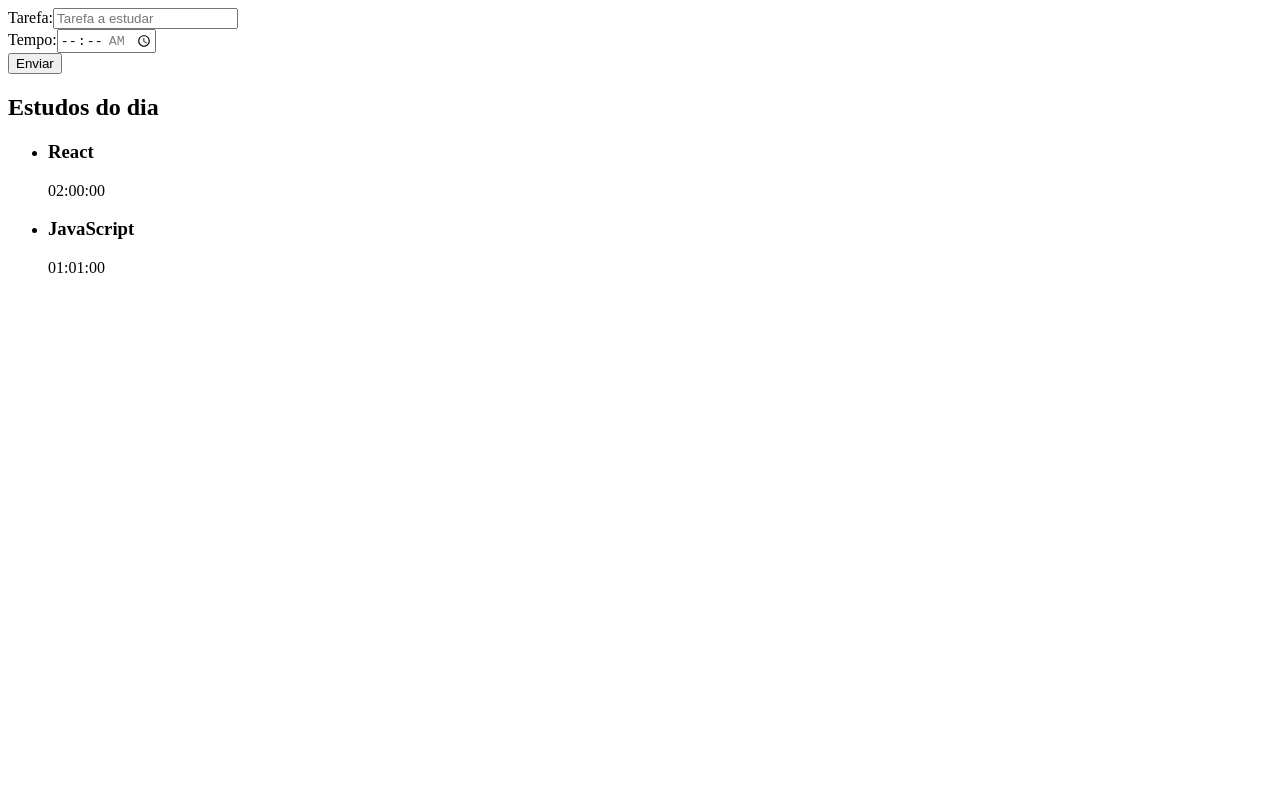
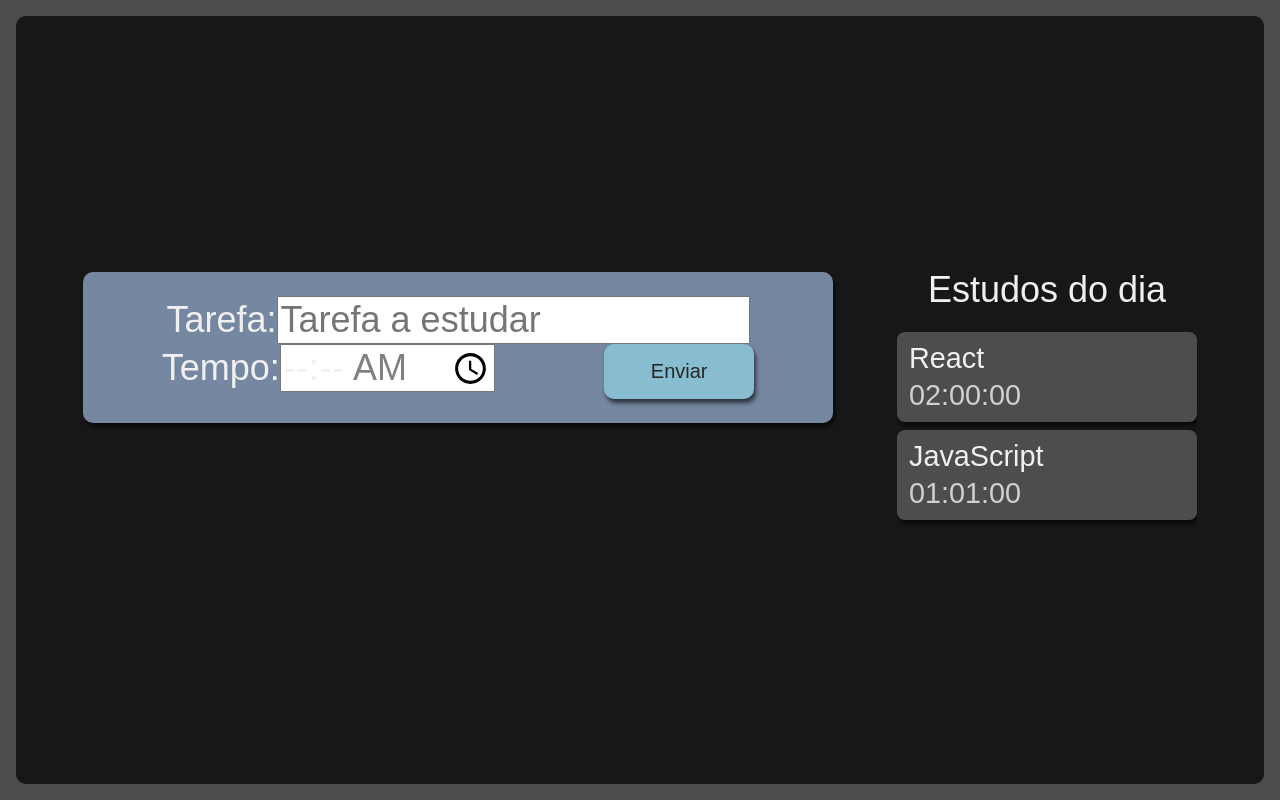
Before and after one commit to GuiRoger/ToDoList-Alura, a React (Create React App) app: page / in a window 1280 px wide. Built offline with nearby package versions, Linux system fonts and the light colour scheme.

Commit message:
Inserido Styled-components, e adicionado os estilos dos components através do mesmo.

```diff
--- a/package.json
+++ b/package.json
@@ -10,9 +10,11 @@
     "@types/node": "^16.7.13",
     "@types/react": "^18.0.0",
     "@types/react-dom": "^18.0.0",
+    "babel-template": "^6.26.0",
     "react": "^18.1.0",
     "react-dom": "^18.1.0",
     "react-scripts": "5.0.1",
+    "styled-components": "^5.3.5",
     "typescript": "^4.4.2",
     "web-vitals": "^2.1.0"
   },
@@ -39,5 +41,9 @@
       "last 1 firefox version",
       "last 1 safari version"
     ]
+  },
+  "devDependencies": {
+    "@types/styled-components": "^5.1.25",
+    "babel-plugin-styled-components": "^2.0.7"
   }
 }
--- a/src/App.tsx
+++ /dev/null
@@ -1,15 +0,0 @@
-import React from 'react';
-import Form from './components/form';
-import List from './components/list';
-
-
-function App() {
-  return (
-    <div className="App">
-      <Form/>
-      <List/>
-    </div>
-  );
-}
-
-export default App;
--- a/src/components/button/index.tsx
+++ b/src/components/button/index.tsx
@@ -1,11 +1,22 @@
-import React, { ButtonHTMLAttributes } from 'react';
+import React from 'react';
+import styled from 'styled-components';
 
-interface ButtonProps extends ButtonHTMLAttributes<HTMLButtonElement> {
-  text:string;
-  id:string;
-}
 
-const Button : React.FC<ButtonProps> = ({text,onChange,id,type}) => {
-  return <button type={type} onChange={onChange} id={id}>{text}</button>
+function Button() {
+  const BotaoEstilizado = styled.button`align-self: center;
+  background-color: #88bcd1;
+  border-radius: 10px;
+  box-shadow: 2px 4px 4px #0000009F;
+  color: #272626;
+  cursor: pointer;
+  font-size: 1.25rem;
+  padding: 16px;
+  width: 150px;
+
+  &:active {
+    background-color: #7CA6B7;
+    box-shadow: 2px 2px 4px #0000009F inset;
+  }`;
+  return <BotaoEstilizado >Enviar</BotaoEstilizado>;
 }
 export default Button;
--- a/src/components/form/index.tsx
+++ b/src/components/form/index.tsx
@@ -1,4 +1,5 @@
 import React from 'react';
+import styled from 'styled-components';
 import Button from '../button';
 
 interface FormProps {
@@ -7,9 +8,70 @@
 }
 
 function Form () {
+  const FormStyled = styled.form`
+  display:flex;
+  flex-direction: column;
+  grid-area: nova-tarefa;
+  background-color: #7687A1;
+  border-radius: 10px;
+  box-shadow: 2px 4px 4px #0000009F;
+  padding: 12px;
 
+  .inputContainer {
+    display: flex;
+    flex-direction: column;
+    width: 100%;
+    margin-bottom: 16px;
+
+    label {
+      margin-bottom: 8px;
+      font-size: 1.25rem;
+    }
+
+    input {
+      width: 100%;
+      padding: 8px 12px 4px;
+      box-sizing: border-box;
+      border: unset;
+      border-radius: 5px;
+      background-color: #5D677C;
+      box-shadow: 0px 2px 4px #2D2B2B9F inset;
+
+      &::placeholder {
+        color: #BFBFBF;
+      }
+    }
+  }
+
+  @media screen and (min-width: 1280px) {
+    flex-direction: row;
+    flex-wrap: wrap;
+    justify-content: space-around;
+    font-size: 2.25rem;
+    padding: 24px;
+    box-sizing: border-box;
+
+    .inputContainer {
+      width: calc(60% - 12px);
+
+      &:last-of-type {
+        width: 40%;
+      }
+
+      label {
+        font-size: 2rem;
+      }
+
+      input {
+        height: 100%;
+        font-size: 1.75rem;
+      }
+    }
+  }
+
+  `;
   return (
-    <form>
+    <FormStyled>
       <div className="form-control">
         <label htmlFor="tarefa">Tarefa:</label>
         <input
@@ -31,9 +93,9 @@
         required
         />
       </div>
-      <Button text="Enviar" id="SubmitButton"/>
+      <Button />
 
-    </form>
+    </FormStyled>
   );
 }
 
--- a/src/components/list/index.tsx
+++ b/src/components/list/index.tsx
@@ -1,22 +1,28 @@
 import React from 'react';
+import styled from 'styled-components';
+
+import { StyledComponent} from 'styled-components';
+import {ListaStyledComponent,ItemStyledComponent} from './list';
+
+export default function List() {
 
 
-export default function List() {
   const tarefas = [
     { name: 'React', tempo: '02:00:00' },
     { name: 'JavaScript', tempo: '01:01:00' }
   ]
   return (
-    <aside>
+    <ListaStyledComponent>
       <h2>Estudos do dia</h2>
       <ul>
+
         {tarefas.map((item,index) => (
-          <li key={index}>
+          <ItemStyledComponent  key={index}>
             <h3>{item.name}</h3>
             <span>{item.tempo}</span>
-          </li>
+          </ItemStyledComponent>
         ))}
       </ul>
-    </aside>
+    </ListaStyledComponent>
   )
 }
--- /dev/null
+++ b/src/components/list/list.ts
@@ -0,0 +1,56 @@
+import styled from "styled-components";
+
+export const  ListaStyledComponent = styled.aside`
+grid-area: tarefas;
+height: 100%;
+
+h2 {
+ font-size: 1.25rem;
+ margin-bottom: 12px;
+}
+
+ul {
+ max-height: 350px;
+ overflow-y: scroll;
+ scrollbar-width: thin;
+}
+
+@media screen and (min-width:1280px) {
+
+ h2{
+   text-align: center;
+   font-size: 2.25rem;
+   margin-bottom: 24px;
+ }
+
+ ul {
+   overflow: auto;
+   max-height: 500px;
+ }
+}
+`;
+
+
+
+export const ItemStyledComponent = styled.li`
+background-color: #4D4D4D;
+border-radius: 8px;
+box-shadow: 2px 4px 4px #0000009F;
+padding: 12px;
+margin-bottom: 8px;
+position: relative;
+cursor: pointer;
+
+h3 {
+  margin-bottom: 8px;
+  word-break: break-all;
+}
+
+span {
+  color: #D0D0D0;
+}
+
+@media screen and (min-width:1280px) {
+  font-size: 1.8rem;
+}
+`;
--- /dev/null
+++ b/src/index.css
@@ -0,0 +1,95 @@
+html, body, div, span, applet, object, iframe,
+h1, h2, h3, h4, h5, h6, p, blockquote, pre,
+a, abbr, acronym, address, big, cite, code,
+del, dfn, em, img, ins, kbd, q, s, samp,
+small, strike, strong, sub, sup, tt, var,
+b, u, i, center,
+dl, dt, dd, ol, ul, li,
+fieldset, form, label, legend,
+table, caption, tbody, tfoot, thead, tr, th, td,
+article, aside, canvas, details, embed,
+figure, figcaption, footer, header, hgroup,
+menu, nav, output, ruby, section, summary,
+time, mark, audio, video {
+	margin: 0;
+	padding: 0;
+	border: 0;
+	font-size: 100%;
+	font: inherit;
+	vertical-align: baseline;
+}
+/* HTML5 display-role reset for older browsers */
+article, aside, details, figcaption, figure,
+footer, header, hgroup, menu, nav, section {
+	display: block;
+}
+body {
+	line-height: 1;
+}
+ol, ul {
+	list-style: none;
+}
+blockquote, q {
+	quotes: none;
+}
+blockquote:before, blockquote:after,
+q:before, q:after {
+	content: '';
+	content: none;
+}
+table {
+	border-collapse: collapse;
+	border-spacing: 0;
+}
+
+
+input {
+	font-family: inherit;
+	font-size: inherit;
+	font-weight: inherit;
+	color: inherit;
+}
+
+button {
+	border: unset;
+	background-color: unset;
+	font-family: inherit;
+	font-size: inherit;
+	font-weight: inherit;
+	color: inherit;
+}
+
+@import url('https://fonts.googleapis.com/css2?family=Manjari&display=swap');
+
+body {
+	display: flex;
+	justify-content: center;
+	font-family: 'Manjari', sans-serif;
+	color: #F0F0F0;
+	background-color: #4C4C4C;
+	height: 100%;
+	width: 100%;
+	padding: 16px;
+	box-sizing: border-box;
+}
+
+#root {
+	width: 100%;
+}
+
+::-webkit-scrollbar {
+	width: 8px;
+}
+
+::-webkit-scrollbar-track {
+	background: unset;
+}
+
+::-webkit-scrollbar-thumb {
+	border-radius: 4px;
+	background: #888;
+}
+
+::-webkit-scrollbar-thumb:hover {
+	background: #555;
+}
--- a/src/index.tsx
+++ b/src/index.tsx
@@ -1,7 +1,7 @@
 import React from 'react';
 import ReactDOM from 'react-dom/client';
-
-import App from './App';
+import './index.css';
+import App from './pages/App';
 
 const root = ReactDOM.createRoot(
   document.getElementById('root') as HTMLElement
--- /dev/null
+++ b/src/pages/App.tsx
@@ -0,0 +1,45 @@
+import React from 'react';
+import Form from '../components/form/index';
+import List from '../components/list/index';
+import styled from 'styled-components';
+
+function App() {
+  const AppStyled = styled.div `
+    display:grid;
+    grid-template-rows: min-content min-content auto;
+    grid-template-areas:
+    "nova-tarefa"
+    "cronometro"
+    "tarefas"
+    ;
+    row-gap: 24px;
+    min-width: 320px;
+    min-height: calc(100vh - 32px);
+    width: 100%;
+    padding: 32px;
+    box-sizing: border-box;
+    border-radius: 10px;
+    background-color: #171717;
+    @media screen and (min-width:1280px)  {
+    grid-template-areas:
+    "nova-tarefa tarefas"
+    "cronometro tarefas"
+    ;
+    column-gap: 64px;
+    grid-template-rows: min-content min-content;
+    grid-template-columns: 750px 300px;
+    justify-content: center;
+    align-content: center;
+    padding: 64px;
+  }
+    `;
+
+  return (
+    <AppStyled>
+      <Form/>
+      <List/>
+    </AppStyled>
+  );
+}
+
+export default App;
--- a/tsconfig.json
+++ b/tsconfig.json
@@ -22,5 +22,6 @@
   },
   "include": [
     "src"
-  ]
+  ],
+  "plugins": ["babel-plugin-styled-components"]
 }
```
Also changed, not shown: 2 other files (tests, documents, lock files or other folders).
